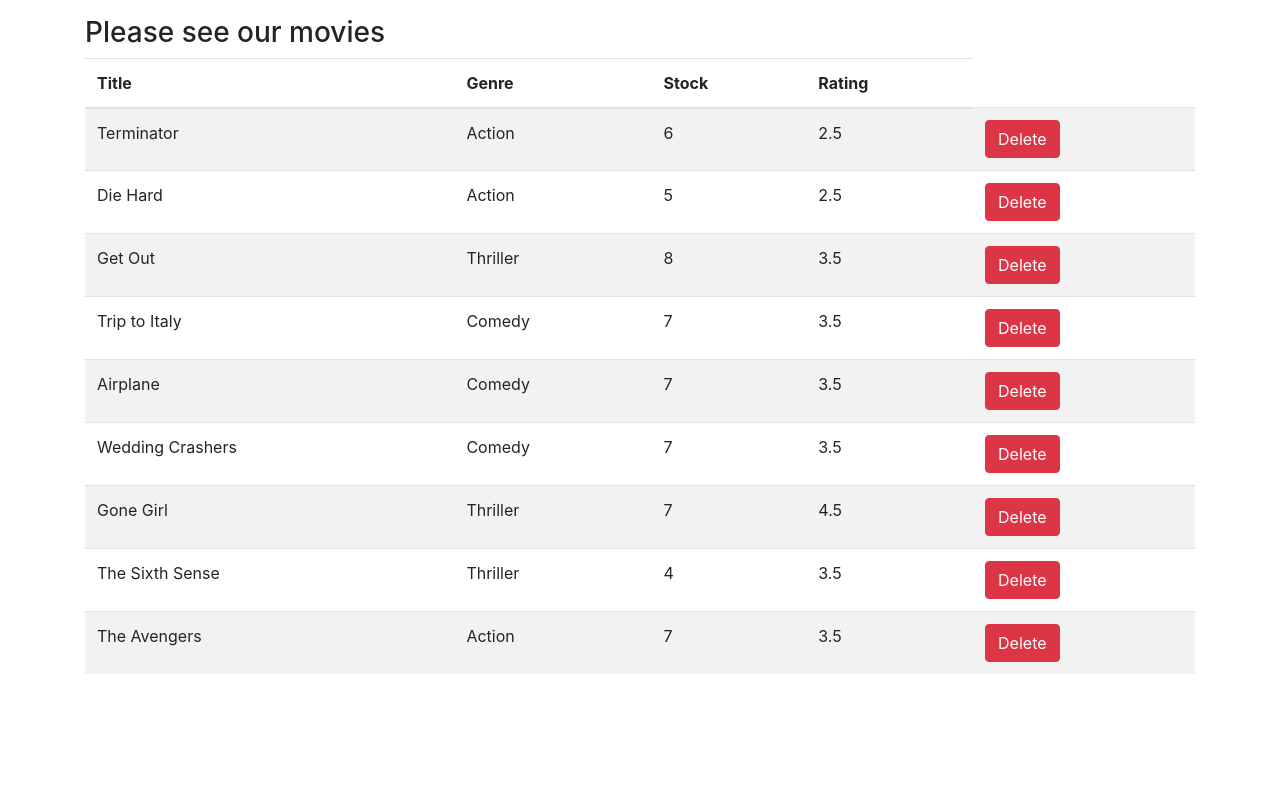
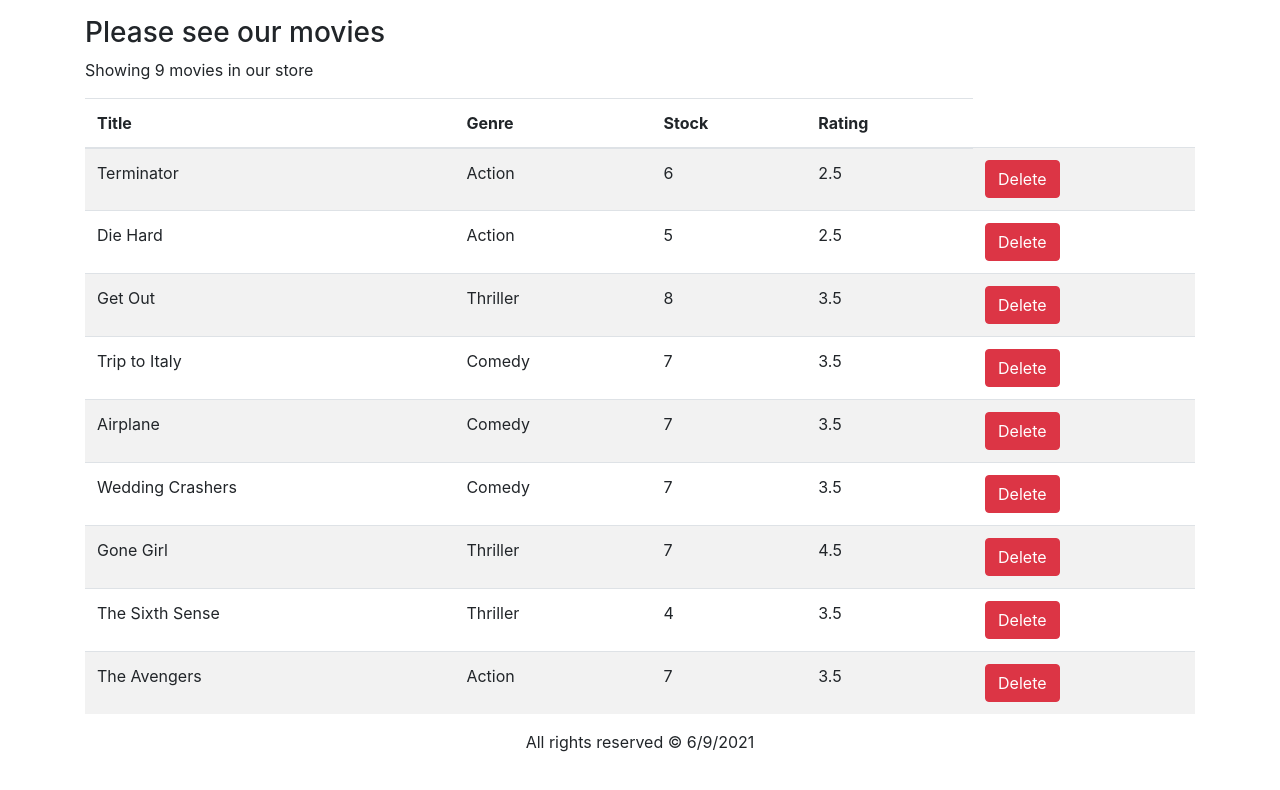
Before and after one commit to NeilaVait/Movie_app, a React (Create React App) app: page / in a window 1280 px wide. Shown: the top 790 px of the page. Built offline with nearby package versions, Linux system fonts and the light colour scheme.

Commit message:
footer added

```diff
--- a/src/App.js
+++ b/src/App.js
@@ -1,10 +1,12 @@
 import './App.css';
 import MovieTable from './components/movieTable';
+import Footer from './components/footer';
 
 function App() {
   return (
     <div className="App container mt-3">
       <MovieTable />
+      <Footer />
     </div>
   );
 }
--- /dev/null
+++ b/src/components/footer.jsx
@@ -0,0 +1,9 @@
+import React, { Component } from 'react';
+
+class Footer extends Component {
+  render() {
+    return <footer className="text-center">All rights reserved &copy; {new Date().toLocaleDateString()} </footer>;
+  }
+}
+
+export default Footer;
--- /dev/null
+++ b/src/components/header.jsx
@@ -0,0 +1 @@
+import React, { Component } from 'react';
--- a/src/components/movieTable.jsx
+++ b/src/components/movieTable.jsx
@@ -7,9 +7,14 @@ class MovieTable extends Component {
   };
 
   render() {
+    const { movies: mv } = this.state;
+
+    if (mv.length === 0) return <div className="alert alert-warning">There are no movies at the moment</div>;
+
     return (
       <div>
         <h3>Please see our movies</h3>
+        <p>Showing {mv.length} movies in our store</p>
         <table className="table table-striped">
           <thead>
             <tr>
@@ -27,7 +32,9 @@ class MovieTable extends Component {
                 <td>{m.numberInStock}</td>
                 <td>{m.dailyRentalRate}</td>
                 <td>
-                  <button className="btn btn-danger">Delete</button>
+                  <button onClick={() => this.handleDelete(m._id)} className="btn btn-danger">
+                    Delete
+                  </button>
                 </td>
               </tr>
             ))}
@@ -36,6 +43,12 @@ class MovieTable extends Component {
       </div>
     );
   }
+
+  handleDelete = (movieId) => {
+    console.log('deleting', movieId);
+    const moviesWithoutTheOneWeDeleted = this.state.movies.filter((m) => m._id !== movieId);
+    this.setState({ movies: moviesWithoutTheOneWeDeleted });
+  };
 }
 
 export default MovieTable;
```
